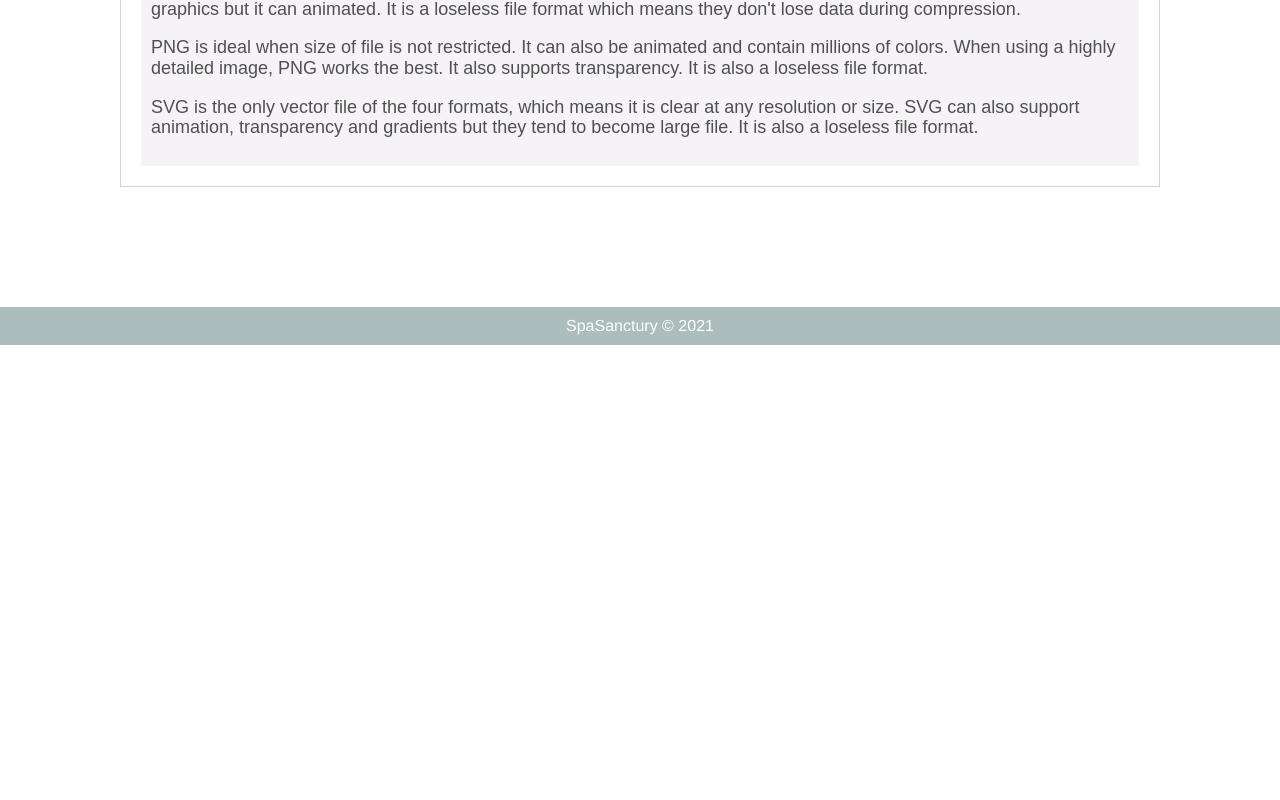
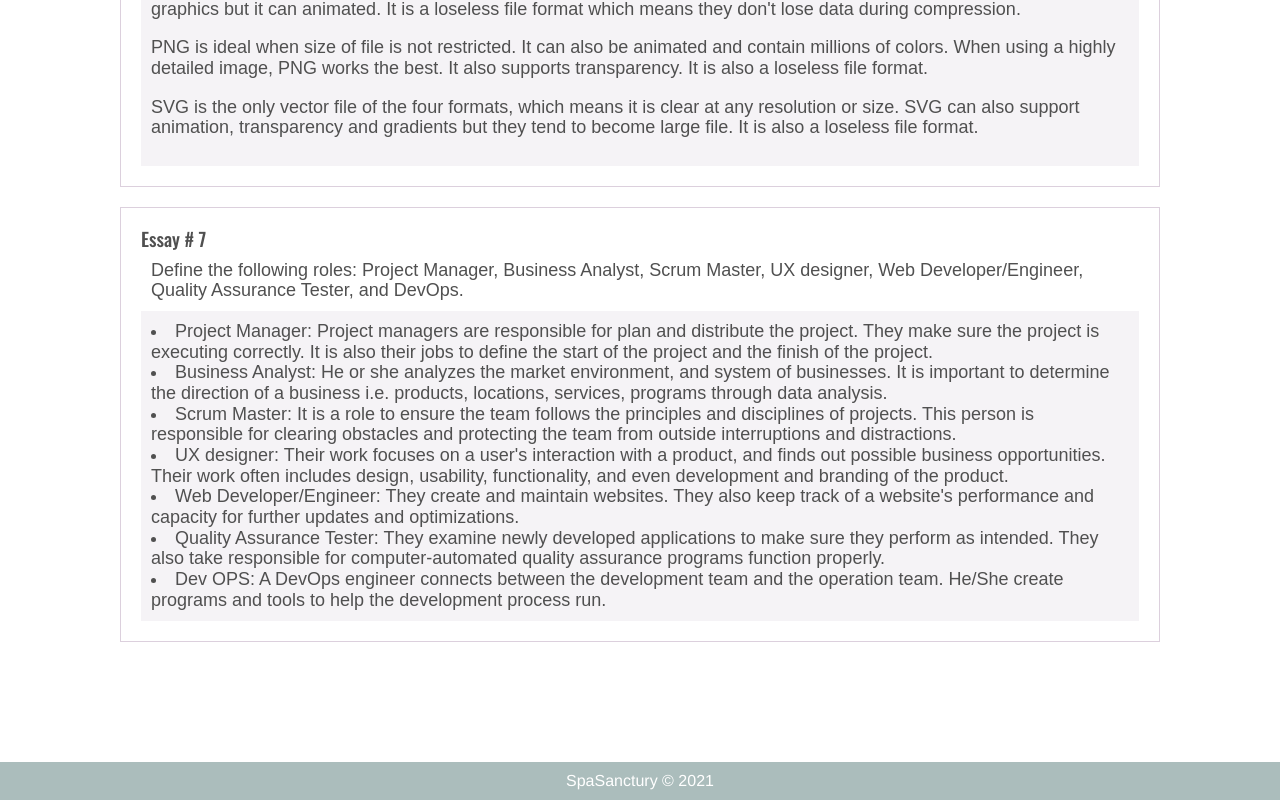
Before and after one commit to lhuan101/ucla-web1-summer21, a React (Create React App) app: page /Homework in a window 1280 px wide. Shown: the part 3364-4164 px from the top of the page. Before the commit the page ends 3709 px from the top, so only its background shows below. Built offline with nearby package versions, Linux system fonts and the light colour scheme.

Commit message:
Homework 7

```diff
--- a/src/React/Homework/Homework.jsx
+++ b/src/React/Homework/Homework.jsx
@@ -75,6 +75,18 @@ const Homework = () => {
             <p>PNG is ideal when size of file is not restricted. It can also be animated and contain millions of colors. When using a highly detailed image, PNG works the best. It also supports transparency. It is also a loseless file format.</p>
             <p>SVG is the only vector file of the four formats, which means it is clear at any resolution or size. SVG can also support animation, transparency and gradients but they tend to become large file. It is also a loseless file format.</p>
         </Essay>
+        <Essay
+        number = {7}
+         question= ' Define the following roles: Project Manager, Business Analyst, Scrum Master, UX designer, Web Developer/Engineer, Quality Assurance Tester, and DevOps. '
+        >
+            <li>Project Manager: Project managers are responsible for plan and distribute the project. They make sure the project is executing correctly.  It is also their jobs to define the start of the project and the finish of the project.</li>
+            <li>Business Analyst:  He or she analyzes the market environment, and system of businesses. It is important to determine the direction of a business i.e. products, locations, services, programs through data analysis.  </li>
+            <li>Scrum Master: It is a role to ensure the team follows the principles and disciplines of projects. This person is responsible for clearing obstacles and protecting the team from outside interruptions and distractions.</li>
+            <li>UX designer: Their work focuses on a user's interaction with a product, and finds out possible business opportunities. Their work often includes design, usability, functionality, and even development and branding of the product. </li>
+            <li>Web Developer/Engineer: They create and maintain websites. They also keep track of a website's performance and capacity for further  updates and optimizations. </li>
+            <li>Quality Assurance Tester: They examine newly developed applications to make sure they perform as intended. They also take responsible for computer-automated quality assurance programs function properly. </li>
+            <li>Dev OPS: A DevOps engineer connects between the development team and the operation team. He/She create programs and tools to help the development process run.  </li>
+        </Essay>
     </div>
 );
 
```
